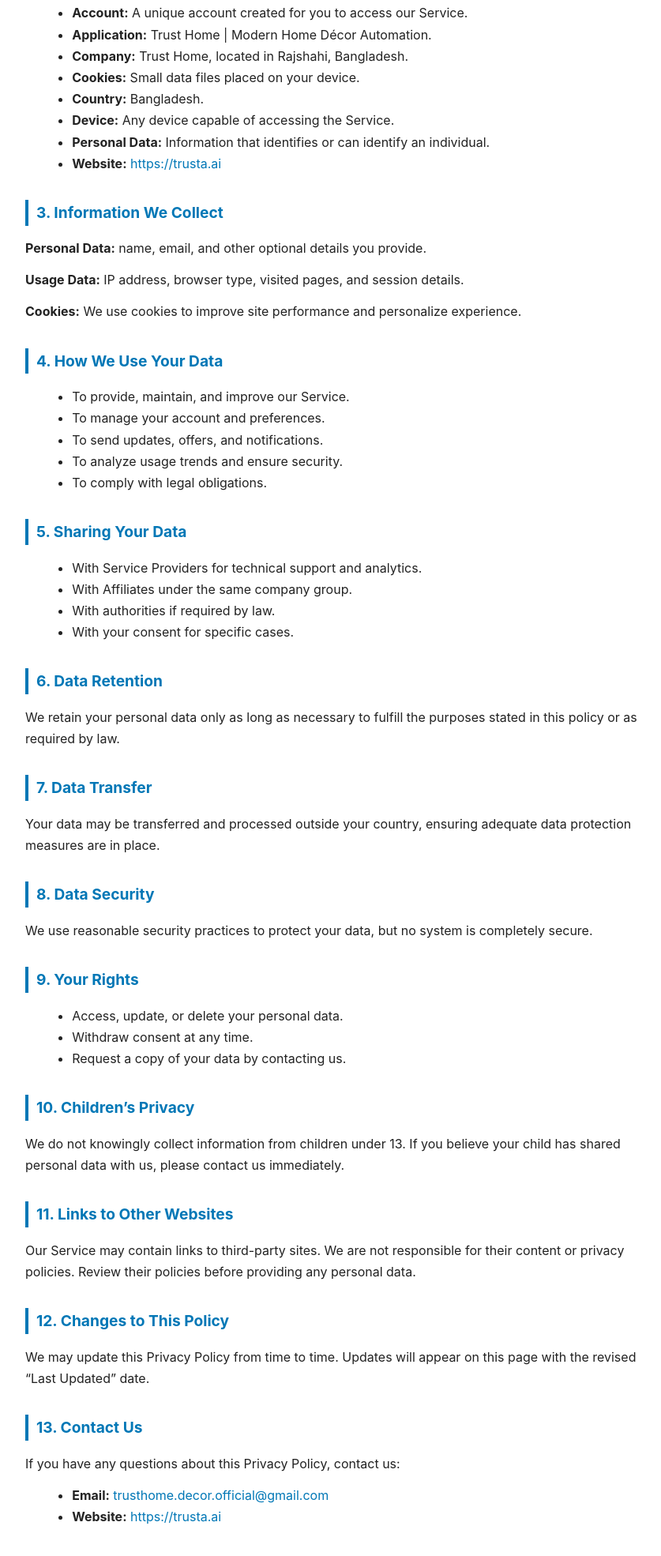
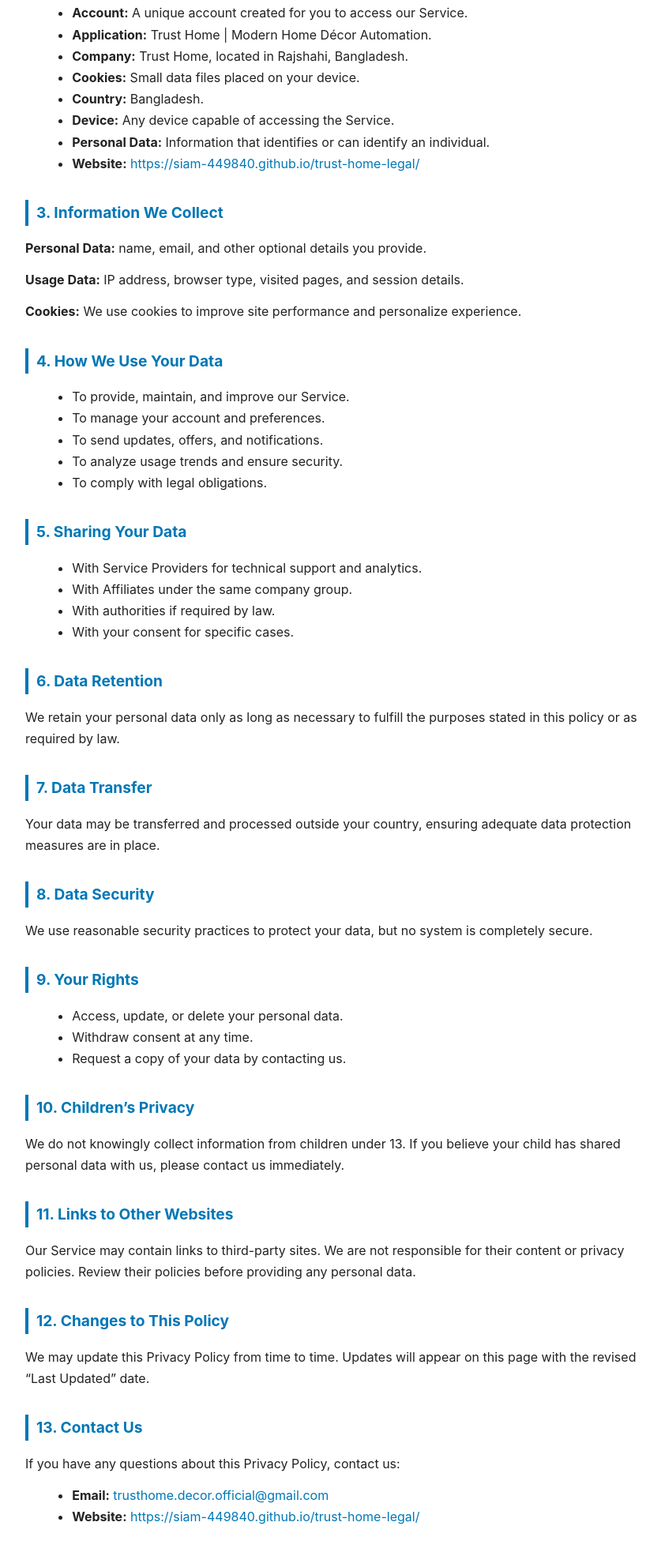
Before and after one commit to Siam-449840/trust-home-legal, a plain HTML site: page index.html in a window 1280 px wide. Shown: the part 510-2480 px from the top of the page at 79% size, without its empty margins (208-1045 px from the left). Drawn offline with Linux system fonts and the light colour scheme.

Commit message:
Updated Privacy Policy content

```diff
--- a/index.html
+++ b/index.html
@@ -83,7 +83,11 @@
       <li><strong>Country:</strong> Bangladesh.</li>
       <li><strong>Device:</strong> Any device capable of accessing the Service.</li>
       <li><strong>Personal Data:</strong> Information that identifies or can identify an individual.</li>
-      <li><strong>Website:</strong> <a href="https://trusta.ai">https://trusta.ai</a></li>
+      <li><strong>Website:</strong>
+        <a href="https://siam-449840.github.io/trust-home-legal/" target="_blank">
+          https://siam-449840.github.io/trust-home-legal/
+        </a>
+      </li>
     </ul>
 
     <h2>3. Information We Collect</h2>
@@ -151,7 +155,11 @@
     </p>
     <ul>
       <li><strong>Email:</strong> <a href="mailto:trusthome.decor.official@gmail.com">trusthome.decor.official@gmail.com</a></li>
-      <li><strong>Website:</strong> <a href="https://trusta.ai">https://trusta.ai</a></li>
+      <li><strong>Website:</strong>
+        <a href="https://siam-449840.github.io/trust-home-legal/" target="_blank">
+          https://siam-449840.github.io/trust-home-legal/
+        </a>
+      </li>
     </ul>
   </main>
   <footer>
```
